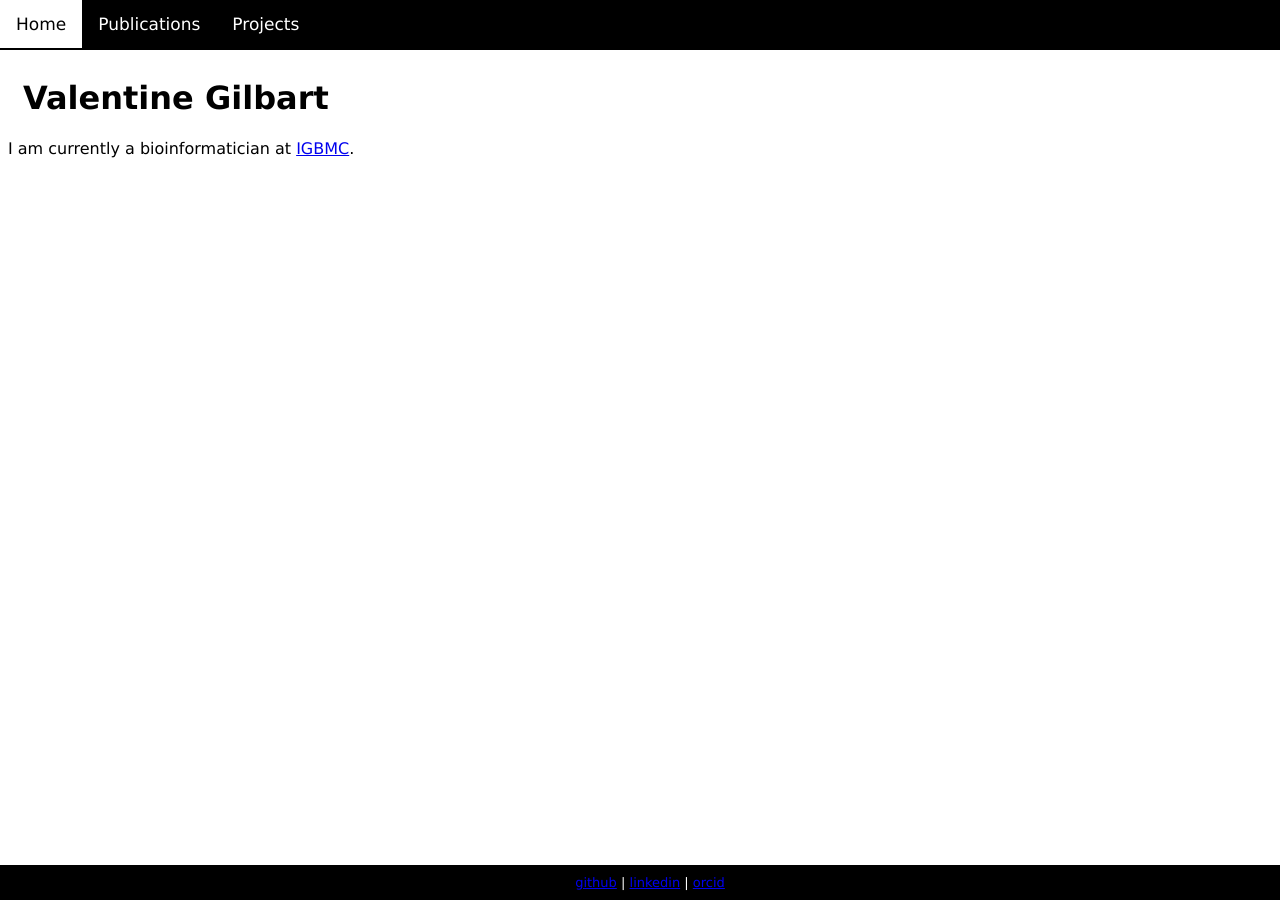
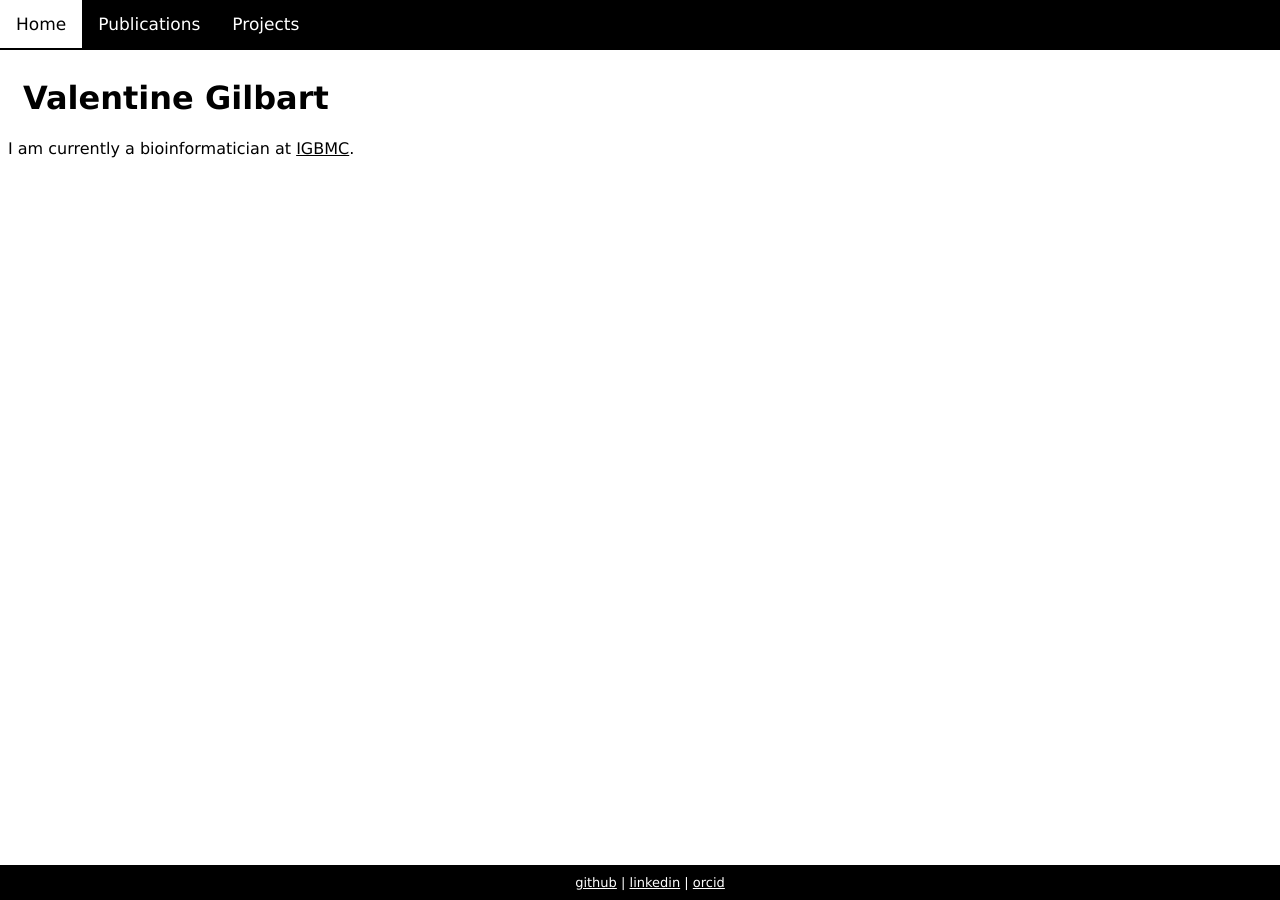
Before and after one commit to vgilbart/vgilbart.github.io, a Jekyll site: the page built from index.md, in a window 1280 px wide. Built offline with Jekyll 4.4.1, drawn with Linux system fonts in a browser that asks for light colours.

Commit message:
Fix link color

```diff
--- a/_sass/_base.scss
+++ b/_sass/_base.scss
@@ -9,7 +9,7 @@
 }
 
 a:visited{color: inherit}
-a:active{color:inherit}
+a:link{color: inherit}
 
 a:hover {
   background-color: var(--color1);
```
